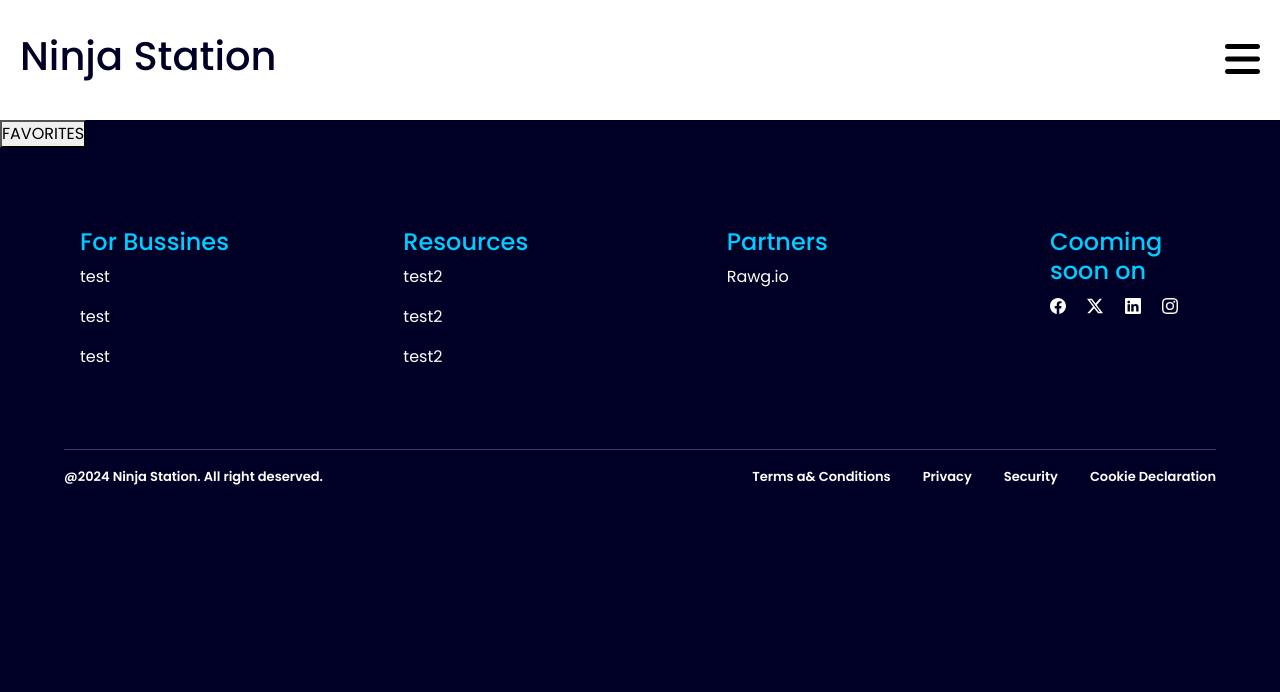
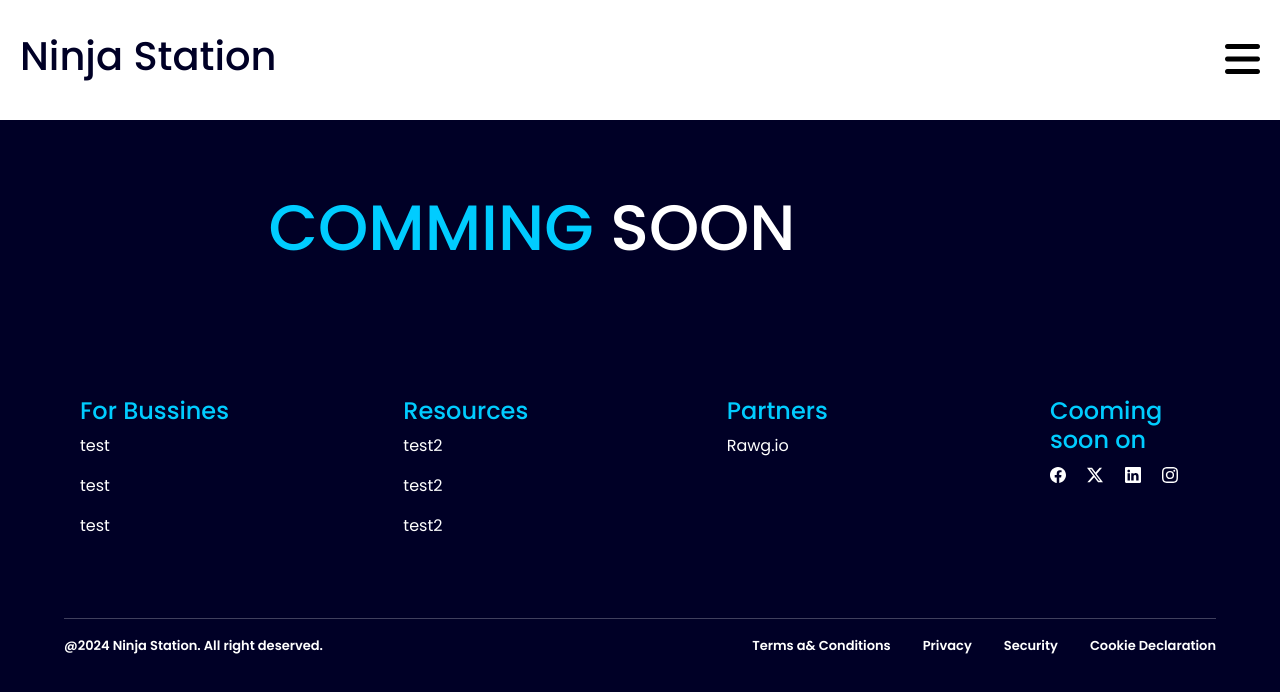
Before and after one commit to Leonard392/Game-Release-Calendar-Store, a React app: page /profile in a window 1280 px wide. Built offline with nearby package versions, Linux system fonts and the light colour scheme; no server answers.

Commit message:
ready for presentation

```diff
--- a/src/front/js/pages/home.js
+++ b/src/front/js/pages/home.js
@@ -17,7 +17,7 @@ export const Home = () => {
 			<div className="main-content">
 				<div className="left">
 					<h1>Let's Get Some <span>Video Games</span></h1>
-					<p>Welcome to our online video game store! Dive into a world where gaming dreams come true. With a curated selection of the latest titles and beloved classics, we cater to every gamer's taste.</p>
+					<p>Welcome to our online video game web app! Dive into a world where gaming dreams come true. With a curated selection of the latest titles and beloved classics, we cater to every gamer's taste.</p>
 					<Link to="/profile">
 						<button className="left-btn">BUY NOW</button>
 					</Link>
--- a/src/front/js/pages/profile.js
+++ b/src/front/js/pages/profile.js
@@ -1,13 +1,12 @@
 import React, { useContext } from "react";
 import { Context } from "../store/appContext";
 import { Link } from "react-router-dom";
+import "../../styles/genres.css";
 
 export const Profile = () => {
 	return (
-		<div>
-		    <Link to="/favorites">
-				<button>FAVORITES</button>
-			</Link>
+		<div className="games-list">
+		    <h1><span>COMMING</span> SOON</h1>
 		</div>
 	);
 };
--- a/template.html
+++ b/template.html
@@ -3,7 +3,7 @@
     <head>
         <meta name="viewport" content="width=device-width, initial-scale=1.0">
         <meta charset="UTF-8">
-        <title>Hello Rigo with Vanilla.js</title>
+        <title>Ninja Station</title>
         <link href="https://cdn.jsdelivr.net/npm/bootstrap@5.1.3/dist/css/bootstrap.min.css" rel="stylesheet" integrity="sha384-1BmE4kWBq78iYhFldvKuhfTAU6auU8tT94WrHftjDbrCEXSU1oBoqyl2QvZ6jIW3" crossorigin="anonymous">
         <!-- FontAwesome v6.1.2 -->
         <link rel="stylesheet" href="https://cdnjs.cloudflare.com/ajax/libs/font-awesome/6.1.2/css/all.min.css">
```
